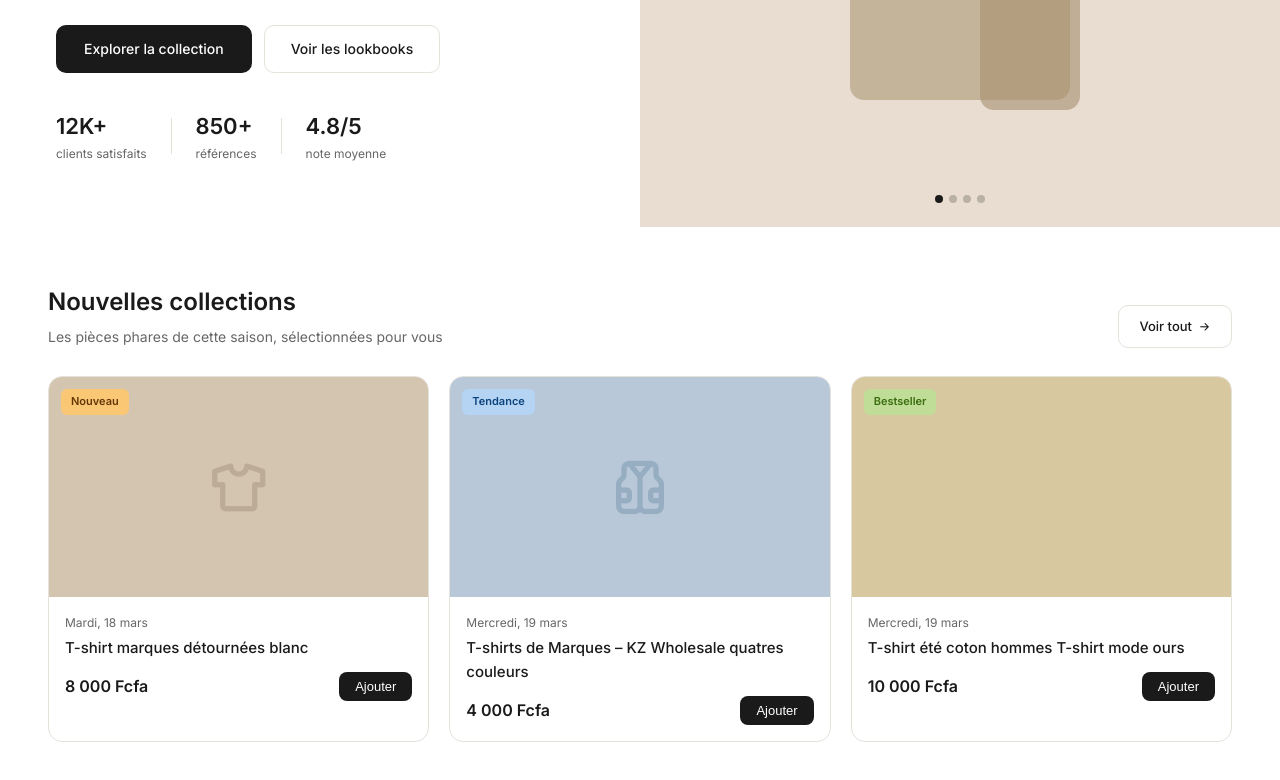
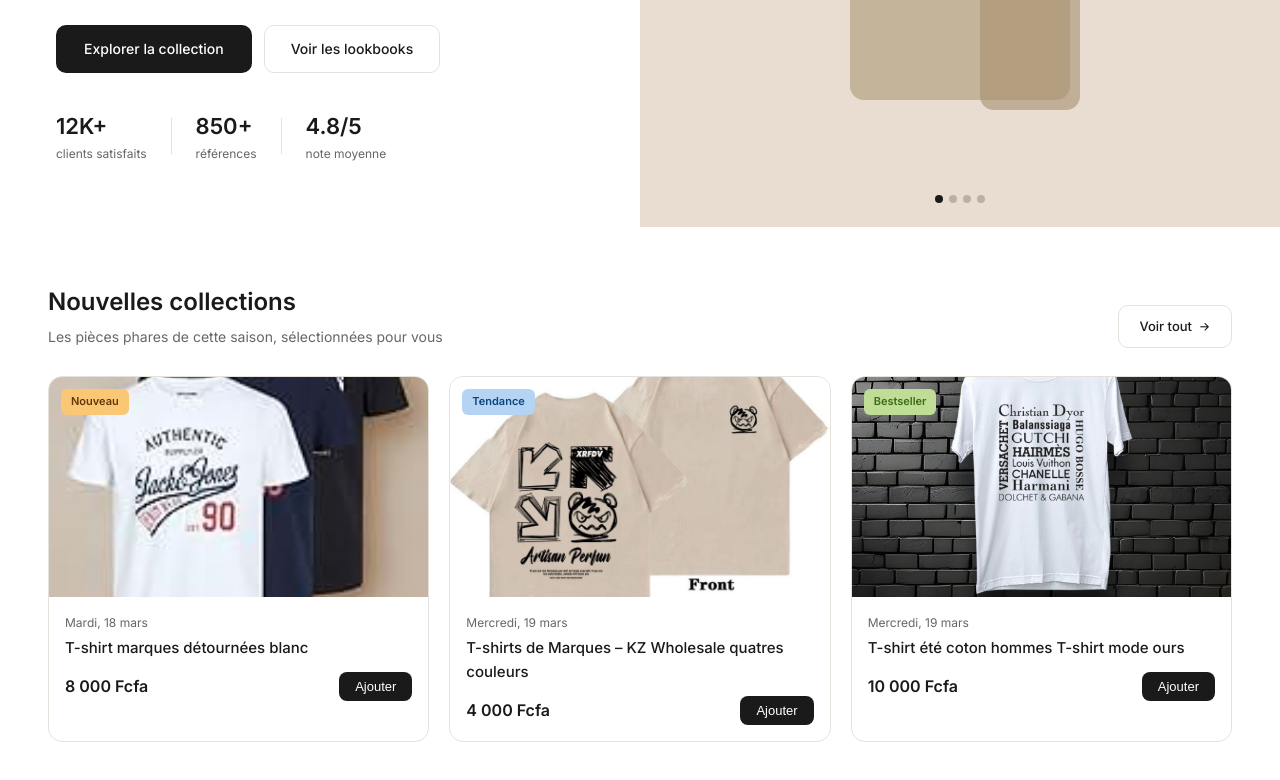
Before and after one commit to alliapamphile25-stack/e-commerce, a plain HTML site: page index.html in a window 1280 px wide. Shown: the part 450-1230 px from the top of the page. Drawn offline with Linux system fonts and the light colour scheme.

Commit message:
feat: ajout des vraies images produits dans les cartes

```diff
--- a/index.html
+++ b/index.html
@@ -84,8 +84,8 @@
     </div>
     <div class="products-grid">
       <div class="product-card">
-        <div class="product-img brown">
-          <i class="ti ti-shirt"></i>
+        <div class="product-img" style="background:#f5f5f5;padding:0;overflow:hidden">
+          <img src="images/tshirt1.jpg" alt="T-shirt marques détournées blanc" style="width:100%;height:100%;object-fit:cover" />
           <span class="product-badge new">Nouveau</span>
         </div>
         <div class="product-info">
@@ -98,8 +98,8 @@
         </div>
       </div>
       <div class="product-card">
-        <div class="product-img blue">
-          <i class="ti ti-jacket"></i>
+        <div class="product-img" style="background:#f5f5f5;padding:0;overflow:hidden">
+          <img src="images/tshirt2.jpg" alt="T-shirts KZ Wholesale" style="width:100%;height:100%;object-fit:cover" />
           <span class="product-badge trend">Tendance</span>
         </div>
         <div class="product-info">
@@ -112,8 +112,8 @@
         </div>
       </div>
       <div class="product-card">
-        <div class="product-img amber">
-          <i class="ti ti-coat"></i>
+        <div class="product-img" style="background:#f5f5f5;padding:0;overflow:hidden">
+          <img src="images/tshirt3.jpg" alt="T-shirt mode ours" style="width:100%;height:100%;object-fit:cover" />
           <span class="product-badge best">Bestseller</span>
         </div>
         <div class="product-info">
```
Also changed, not shown: images/tshirt1.jpg (added), images/tshirt2.jpg (added), images/tshirt3.jpg (added).
